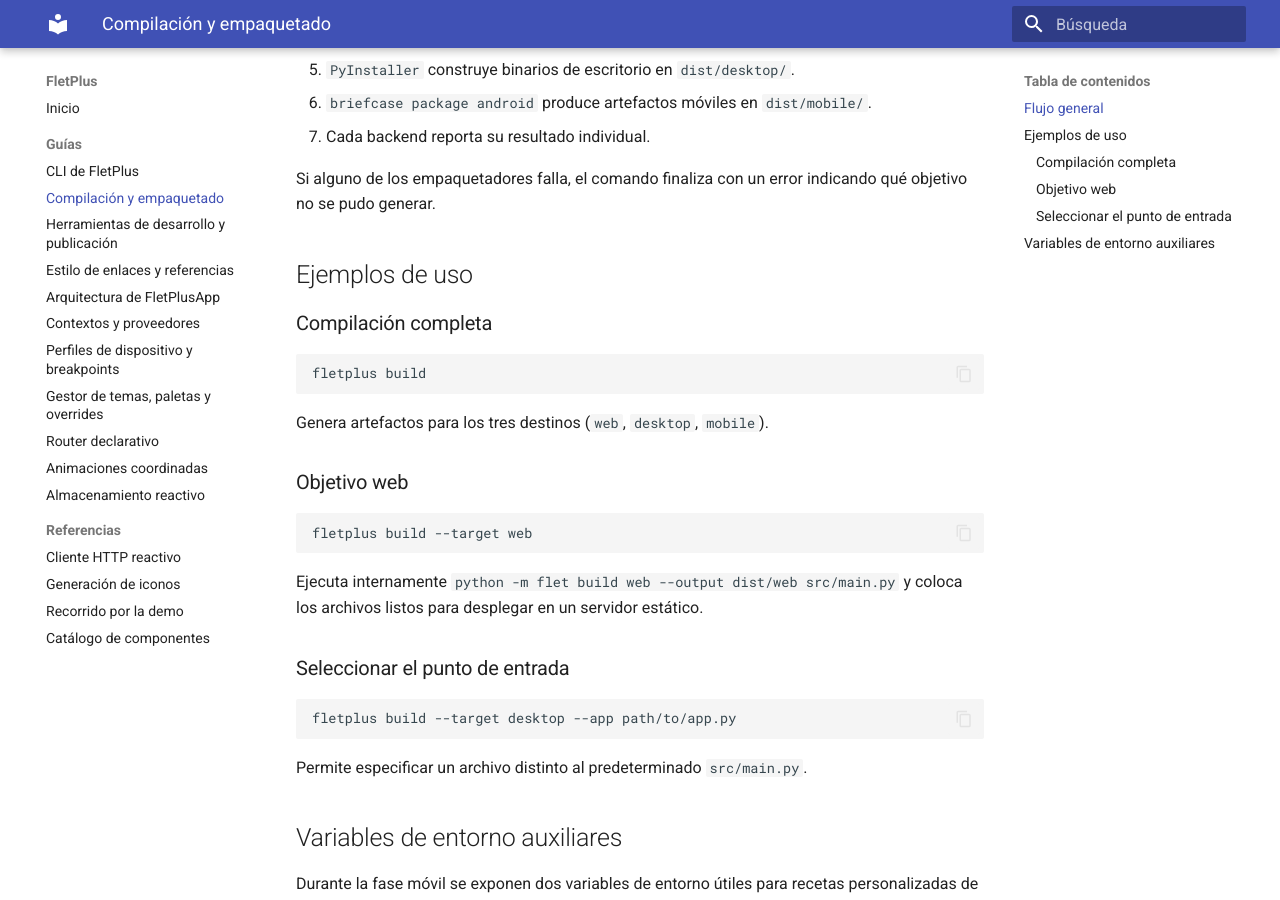
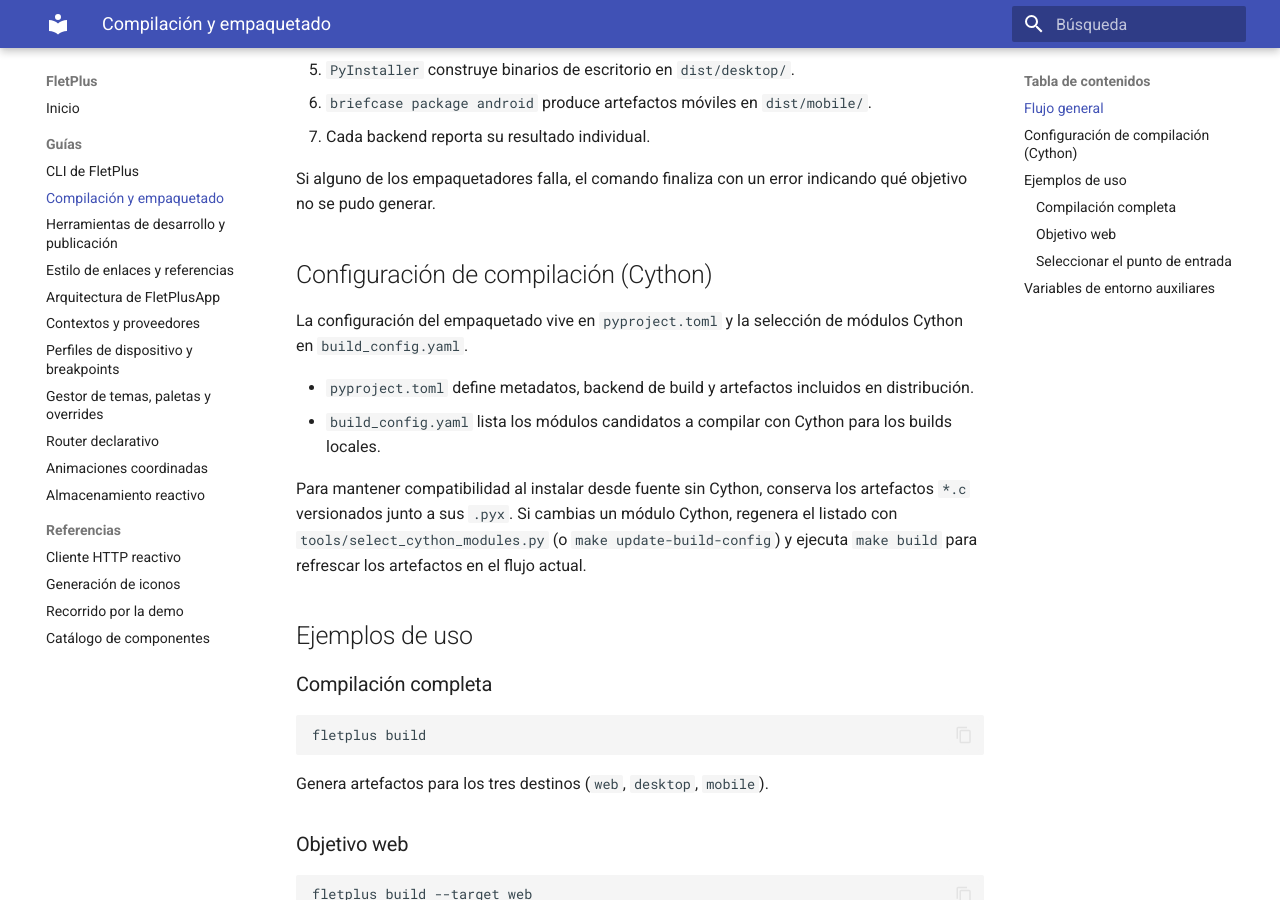
Before and after one commit to Alphonsus411/FletPlus, an MkDocs documentation site: the page built from docs/building.md, in a window 1280 px wide and 900 px high, scrolled down 481 px. Built offline with MkDocs 1.6.1 and Material for MkDocs 9.7.7, drawn with Linux system fonts in a browser that asks for light colours.

Commit message:
docs: migrate Cython build docs away from setup.py

```diff
--- a/docs/building.md
+++ b/docs/building.md
@@ -20,6 +20,22 @@
 
 Si alguno de los empaquetadores falla, el comando finaliza con un error
 indicando qué objetivo no se pudo generar.
+
+## Configuración de compilación (Cython)
+
+La configuración del empaquetado vive en `pyproject.toml` y la selección de
+módulos Cython en `build_config.yaml`.
+
+- `pyproject.toml` define metadatos, backend de build y artefactos incluidos en
+  distribución.
+- `build_config.yaml` lista los módulos candidatos a compilar con Cython para
+  los builds locales.
+
+Para mantener compatibilidad al instalar desde fuente sin Cython, conserva los
+artefactos `*.c` versionados junto a sus `.pyx`. Si cambias un módulo Cython,
+regenera el listado con `tools/select_cython_modules.py` (o `make
+update-build-config`) y ejecuta `make build` para refrescar los artefactos en
+el flujo actual.
 
 ## Ejemplos de uso
 
```
Also changed, not shown: README.md (+3 -1 lines), docs/tooling.md (+3 -3 lines).
